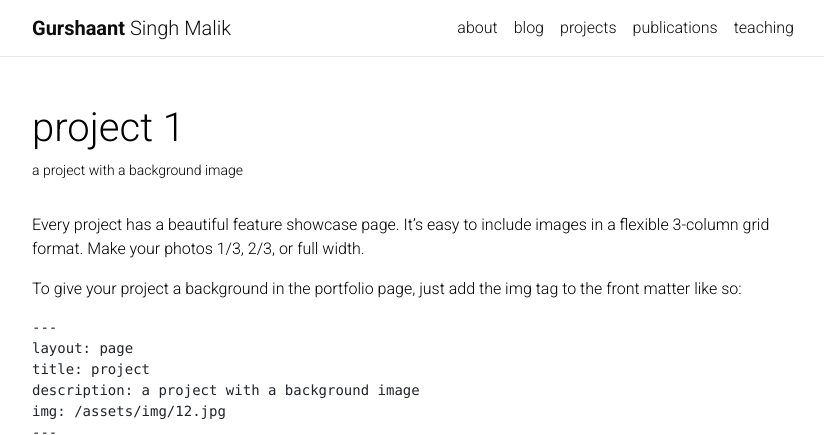
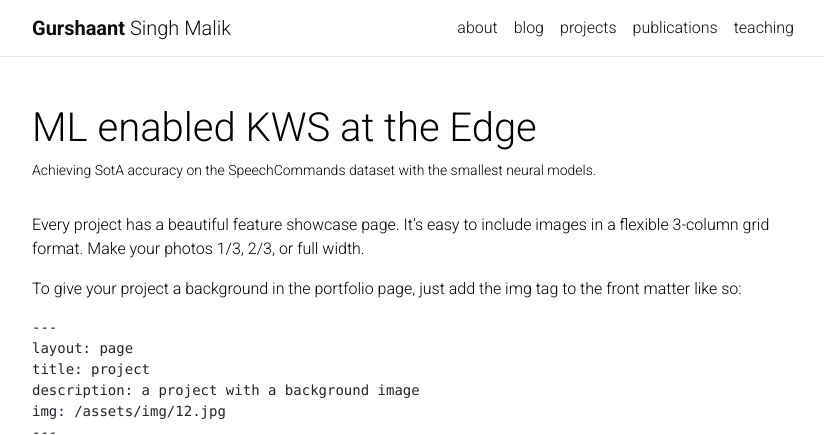
Before and after one commit to gsmalik/malik.github.io, a Jekyll site: the page built from _projects/1_project.markdown, in a window 1280 px wide and 900 px high, cut to the strip 0-435 px from the top of the window. Shown: the whole strip, without its empty margins (223-1047 px from the left). Built offline with Jekyll 4.4.1, drawn with Linux system fonts in a browser that asks for light colours; nearby versions of some CDN libraries; a style sheet for code colours, icons or effects is not loaded.

Commit message:
Starting work on projects

```diff
--- a/_projects/1_project.markdown
+++ b/_projects/1_project.markdown
@@ -1,8 +1,8 @@
 ---
 layout: page
-title: project 1
-description: a project with a background image
-img: /assets/img/12.jpg
+title: ML enabled KWS at the Edge
+description: Achieving SotA accuracy on the SpeechCommands dataset with the smallest neural models.
+img: /assets/img/smart-speaker.png
 importance: 1
 ---
 
```
Also changed, not shown: _pages/projects.md (+1 -1 lines), assets/img/smart-speaker.png (added).
